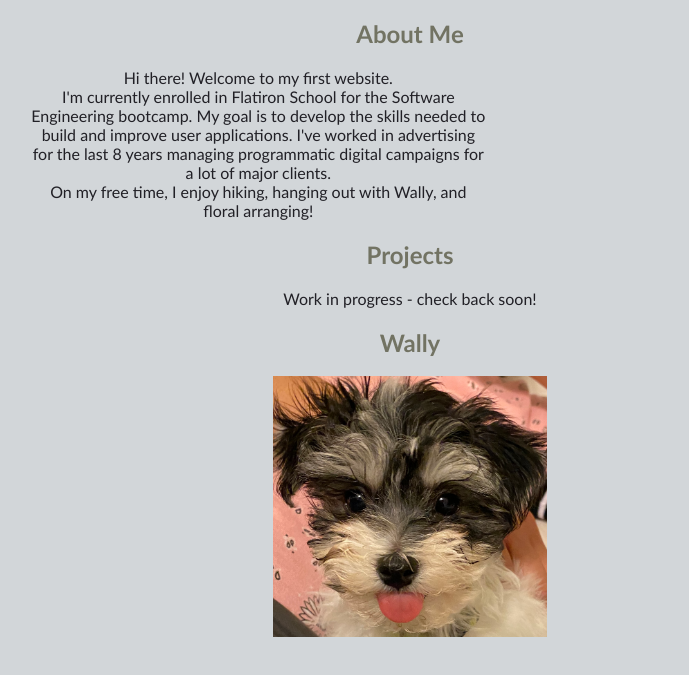
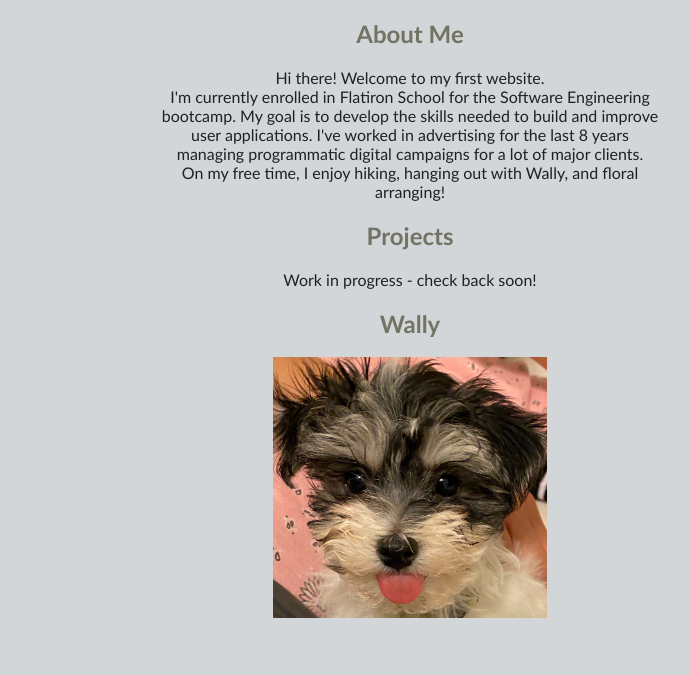
Before and after one commit to joyce-lee-21/sample-website, a plain HTML site: page index.html in a window 1280 px wide. Shown: the part 63-738 px from the top of the page, without its empty margins (230-919 px from the left). Drawn offline with Linux system fonts and the light colour scheme.

Commit message:
fixed paragraph alignment in style.css

```diff
--- a/style.css
+++ b/style.css
@@ -31,6 +31,7 @@ div img {
     display: block;
 }
 
-.about-me p {
-    width: 60%;
+div.about-me p {
+    width: 500px;
+    margin: auto;
 }
```
